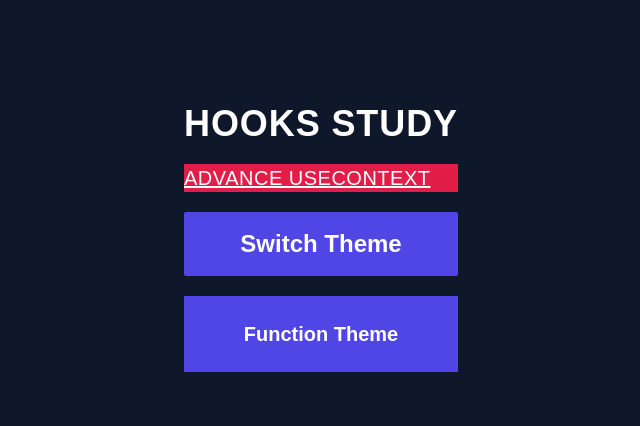
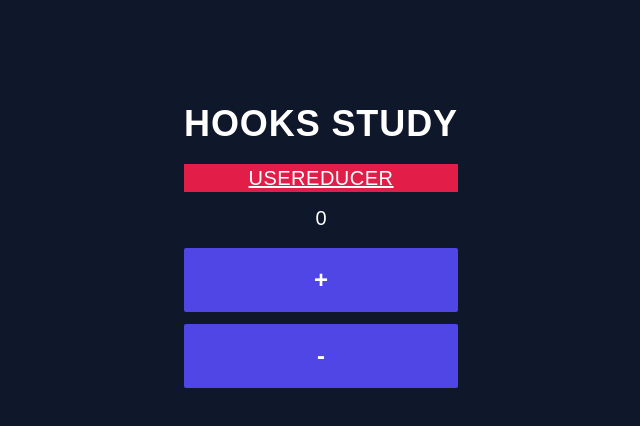
Before and after one commit to rolandowebdev/hooks-study, a React (Create React App) app: page / in a window 1280 px wide. Shown: the top 426 px of the page, without its empty margins (319-959 px from the left). Built offline with nearby package versions, Linux system fonts and the light colour scheme.

Commit message:
chore: change useReducer case and add some style into AdvanceUseContext component

```diff
--- a/src/App.jsx
+++ b/src/App.jsx
@@ -20,7 +20,7 @@ function App() {
         Hooks Study
       </h1>
       {/* <UseState /> */}
-      {/* <UseReducer /> */}
+      <UseReducer />
       {/* <UseEffect /> */}
       {/* <UseRef /> */}
       {/* <UseLayoutEffect /> */}
@@ -28,9 +28,9 @@ function App() {
       {/* <UseContext /> */}
       {/* <AdvanceUseEffect /> */}
       {/* <AdvanceUseState /> */}
-      <ThemeProvider>
+      {/* <ThemeProvider>
         <FunctionContext />
-      </ThemeProvider>
+      </ThemeProvider> */}
     </div>
   );
 }
--- a/src/components/AdvanceUseContext/FunctionContext.jsx
+++ b/src/components/AdvanceUseContext/FunctionContext.jsx
@@ -1,13 +1,13 @@
 import { useTheme, useThemeUpdate } from './ThemeProvider';
 
 const FunctionContext = () => {
-  // TODO: step four useContext with custom function from ThemeProvider
+  // TODO: step 4 useContext with custom function from ThemeProvider
   const darkTheme = useTheme();
   const toggleTheme = useThemeUpdate();
 
   return (
     <div>
-      <h2 className='my-5 text-xl tracking-wide underline uppercase bg-rose-600'>
+      <h2 className='my-5 text-xl tracking-wide text-center underline uppercase bg-rose-600'>
         Advance useContext
       </h2>
       <button className='btn' onClick={toggleTheme}>
--- a/src/components/UseReducer/UseReducer.jsx
+++ b/src/components/UseReducer/UseReducer.jsx
@@ -1,17 +1,18 @@
 import React, { useReducer } from 'react';
 
-// TODO: initial state for reducer
-const initialState = { count: 0, showText: false };
+// TODO: step 3 create constant variable for action
+const ACTIONS = {
+  INCREMENT: 'increment',
+  DECREMENT: 'decrement',
+};
 
-/**
- * TODO: Function for switch reducer state condition.
- */
+// TODO: step 2 create reducer function for action state
 const reducer = (state, action) => {
   switch (action.type) {
-    case 'increment':
-      return { count: state.count + 1, showText: !state.showText };
-    case 'toogleShowText':
-      return { count: state.count, showText: state.showText };
+    case ACTIONS.INCREMENT:
+      return { count: state.count + 1 };
+    case ACTIONS.DECREMENT:
+      return { count: state.count - 1 };
     default:
       return state;
   }
@@ -19,13 +20,14 @@ const reducer = (state, action) => {
 
 export default function UseReducer() {
   /**
-   * TODO: useReducer explain : in use for set 2 state in 1 state.
-   * TODO: reducer : in use for switch condition state in reducer.
+   * * useReducer explain : useReducer can use for set 2 state in 1 state.
+   * * useReducer in use for switch condition state in reducer.
    */
-  const [state, dispatch] = useReducer(reducer, initialState);
+  // TODO: step 1 setup useReducer function
+  const [state, dispatch] = useReducer(reducer, { count: 0 });
 
   return (
-    <section className='my-12 text-center'>
+    <section className='my-5 text-center'>
       <h2 className='text-xl tracking-wide underline uppercase bg-rose-600'>
         useReducer
       </h2>
@@ -37,10 +39,16 @@ export default function UseReducer() {
         <button
           className='w-full p-4 text-2xl font-semibold transition-colors duration-200 bg-indigo-600 rounded-sm hover:bg-indigo-800'
           onClick={() => {
-            dispatch({ type: 'increment' });
-            dispatch({ type: 'toogleShowText' });
+            dispatch({ type: ACTIONS.INCREMENT });
           }}>
-          InDec
+          +
+        </button>
+        <button
+          className='w-full p-4 mt-3 text-2xl font-semibold transition-colors duration-200 bg-indigo-600 rounded-sm hover:bg-indigo-800'
+          onClick={() => {
+            dispatch({ type: ACTIONS.DECREMENT });
+          }}>
+          -
         </button>
       </div>
     </section>
```
